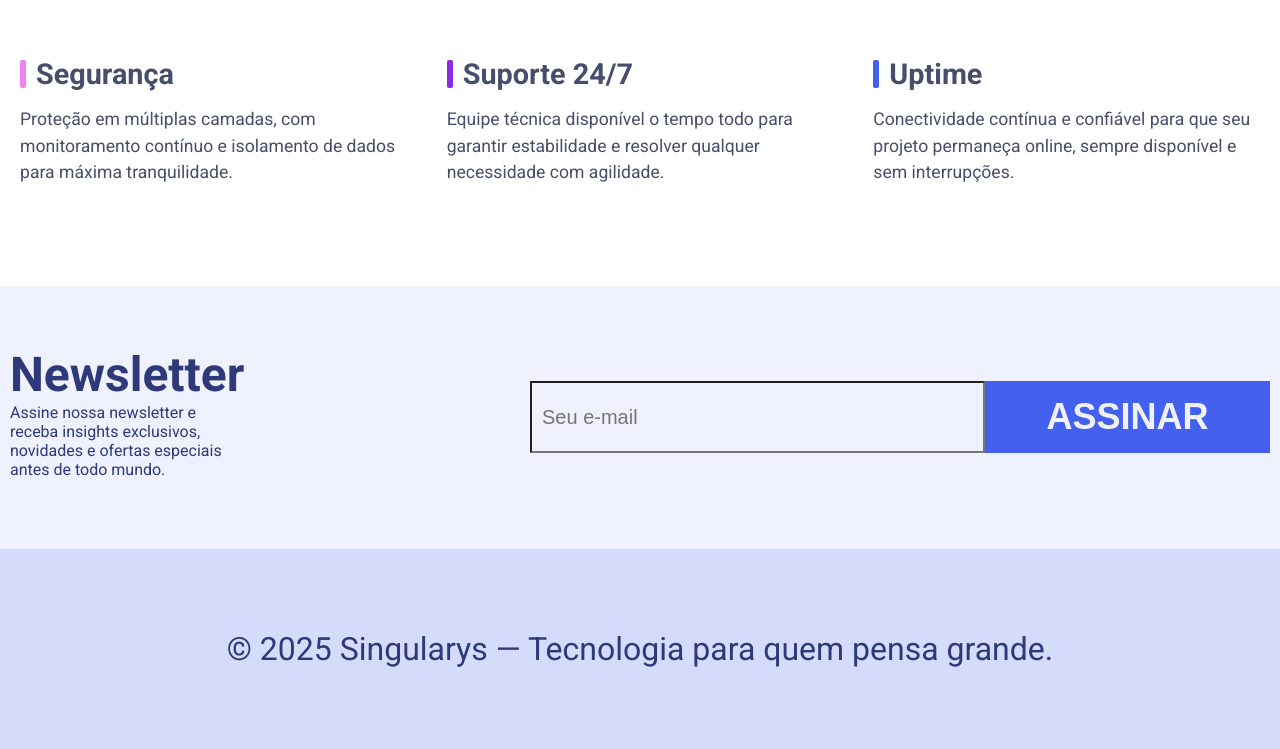
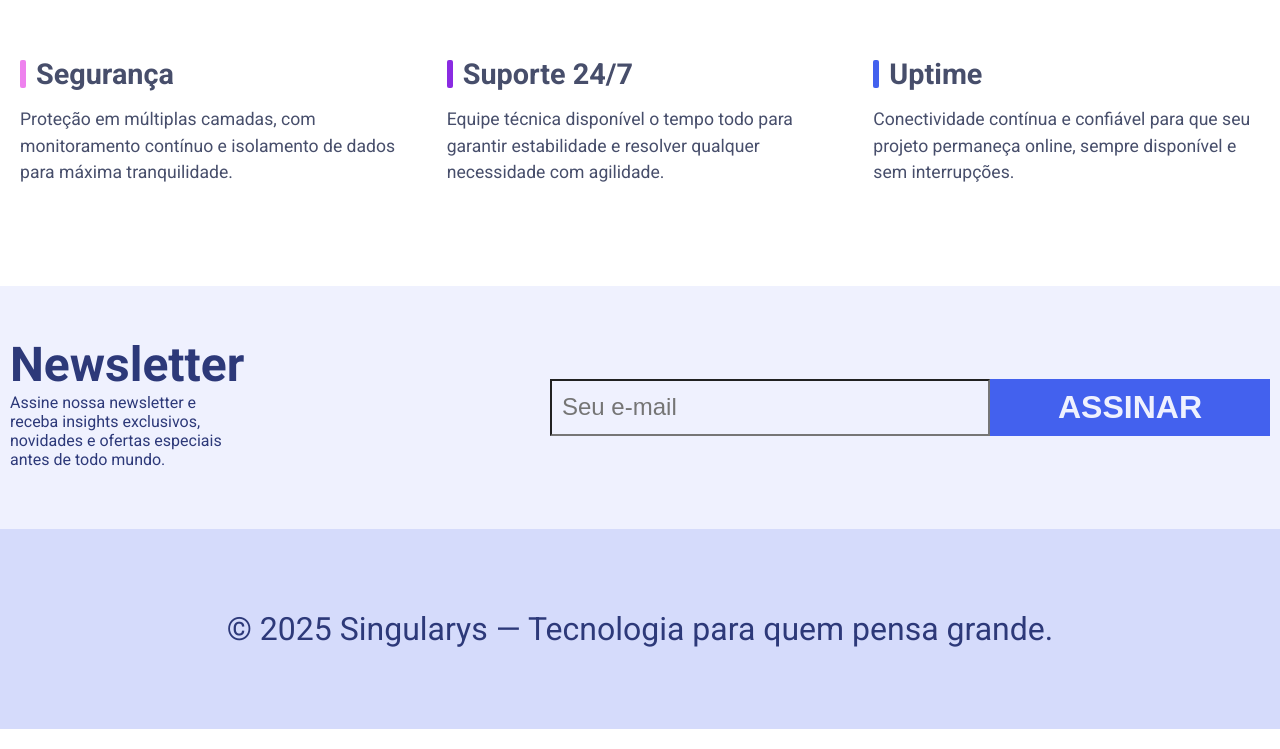
Before and after one commit to zenferri/fatec-2511-desenvolvimento-web-I, a plain HTML site: page Flex-box-project/index.html in a window 1280 px wide. Shown: the part 2169-2918 px from the top of the page. Drawn offline with Linux system fonts and the light colour scheme.

Commit message:
Mexi no tamanho do botão newsletter

```diff
--- a/Flex-box-project/css/style4.css
+++ b/Flex-box-project/css/style4.css
@@ -533,7 +533,7 @@ img {
     background: var(--cor-fundo-claro);
     /* Quero 100% que é o total do meu layout,
     menos 1440px que é o total do meu container, divididos por 2 */
-    padding: 60px calc((100% - 1440px) / 2);
+    padding: 50px calc((100% - 1440px) / 2);
     display: flex;
     flex-wrap: wrap;
 }
@@ -557,7 +557,7 @@ img {
 }
 
 .newsletter-form {
-    flex: 2 1 260px;
+    flex: 2 1 200px;
     margin: 0 10px;
     align-self: center;
     display: flex;
@@ -566,19 +566,17 @@ img {
 
 .newsletter-form input {
     flex: 3 1 200px;
-    font-size: 1.25em;
+    font-size: 1.5em;
     color: var(--cor-texto-secundario);
     background: transparent;
-    padding: 15px 10px;
+    padding: 10px;
     margin: 0px;
-    border-radius: 0px;
+    border-radius: px;
 }
-
-
 
 .newsletter-form button {
     flex: 1 1 200px;
-    font-size: 2.25em;
+    font-size: 2em;
     font-weight: bold;
     text-transform: uppercase;
     background-color: var(--cor-marca-principal);
@@ -586,7 +584,7 @@ img {
     margin: 0px;
     cursor: pointer;
     border: 0px;
-    padding: 15px 10px;
+    padding: 10px;
 }
 
 @media (max-width: 600px) {
```
